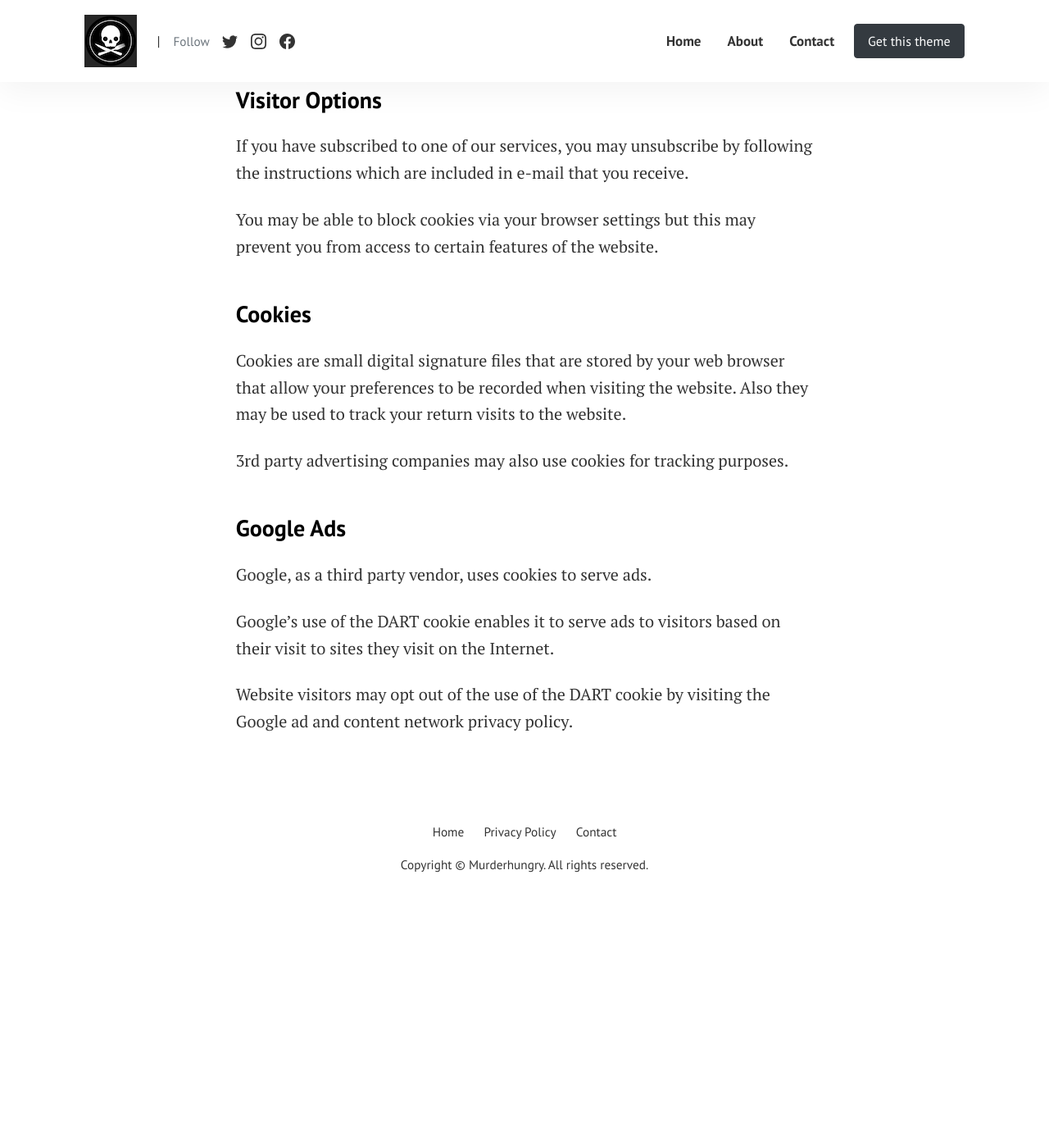
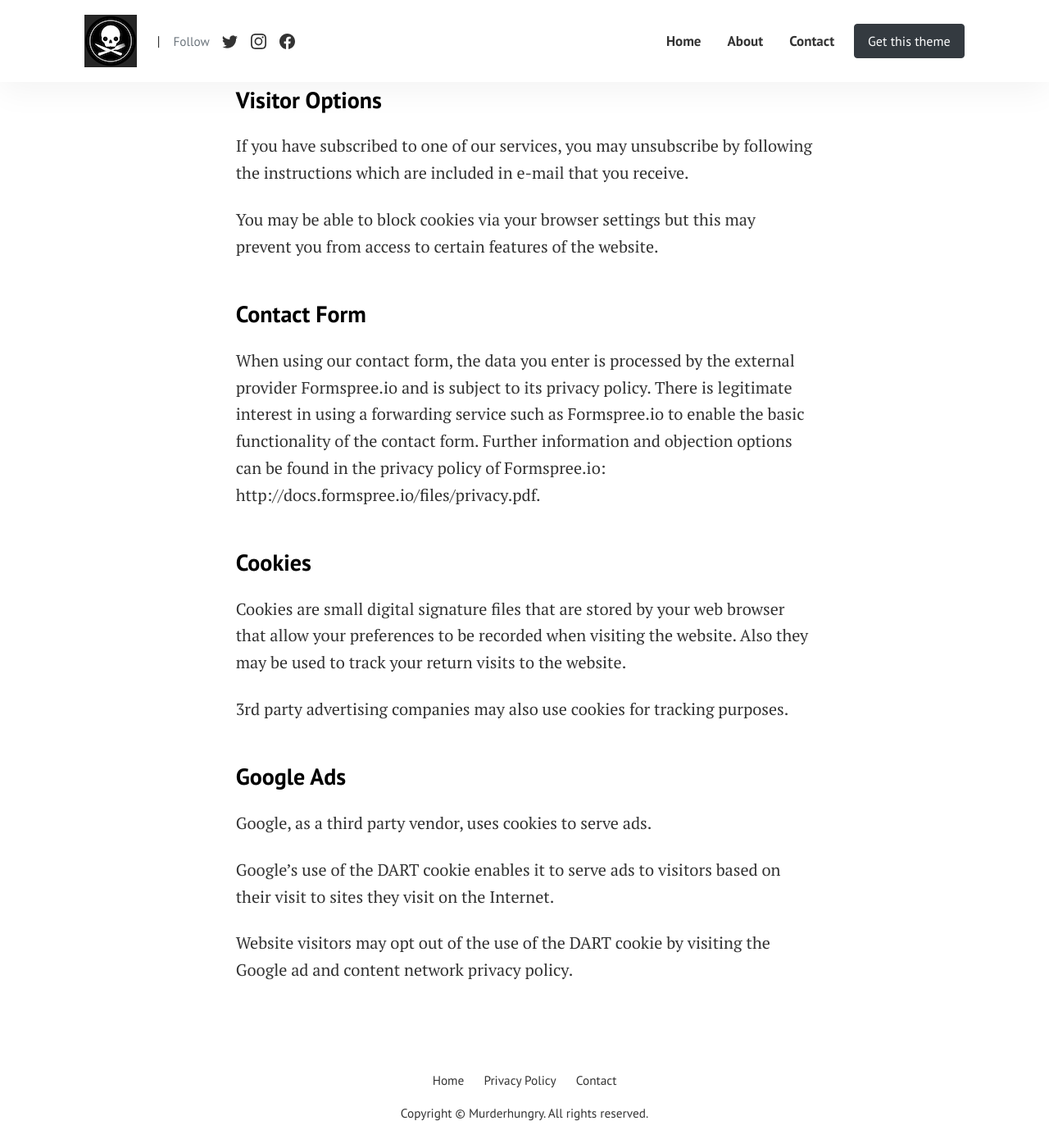
Before and after one commit to eppleton/murderhungry.github.io, a Jekyll site: the page built from pages/privacy-policy.md, in a window 1280 px wide and 1400 px high, scrolled down 809 px. Shown: the whole window at 82% size. Built offline with Jekyll 4.4.1, drawn with Linux system fonts in a browser that asks for light colours; before the commit the page ends 1906 px from its top, so only the background shows below that.

```diff
--- a/_layouts/default.html
+++ b/_layouts/default.html
@@ -91,7 +91,21 @@
       </nav>
     </div>
 
-
+    <div class="modal fade" id="cookieModal" tabindex="-1" role="dialog" aria-labelledby="exampleModalLabel" aria-hidden="true">
+      <div class="modal-dialog" role="document">
+        <div class="modal-content">
+          <div class="modal-body">
+            <div class="notice d-flex justify-content-between align-items-center">
+              <div class="cookie-text">This website uses cookies to personalize content and analyse traffic in order to offer you a better experience.</div>
+              <div class="buttons d-flex flex-column flex-lg-row">
+                <a href="#a" class="btn btn-success btn-sm" data-dismiss="modal">I accept</a>
+                <a href="#a" class="btn btn-secondary btn-sm" data-dismiss="modal">Learn More</a>
+              </div>
+            </div>
+          </div>
+        </div>
+      </div>
+    </div>
 <!-- Container
 ================================================== -->
 <main class="container">
--- a/assets/css/theme.scss
+++ b/assets/css/theme.scss
@@ -1,5 +1,26 @@
 ---
 ---
+// customized
+
+.modal-dialog {
+    margin-top: 0rem;
+    max-width: 100%;
+
+    .modal-content {
+      border-radius: 0rem;
+    }
+
+    .buttons {
+      .btn {
+        margin: 0.2rem;
+      }
+    }
+  }
+
+
+
+// end customized
+
 
 // start content
 
--- a/pages/privacy-policy.md
+++ b/pages/privacy-policy.md
@@ -24,6 +24,9 @@
 
 You may be able to block cookies via your browser settings but this may prevent you from access to certain features of the website.
 
+### Contact Form
+When using our contact form, the data you enter is processed by the external provider Formspree.io and is subject to its privacy policy. There is legitimate interest in using a forwarding service such as Formspree.io to enable the basic functionality of the contact form. Further information and objection options can be found in the privacy policy of Formspree.io: http://docs.formspree.io/files/privacy.pdf.
+
 ### Cookies
 Cookies are small digital signature files that are stored by your web browser that allow your preferences to be recorded when visiting the website. Also they may be used to track your return visits to the website.
 
```
